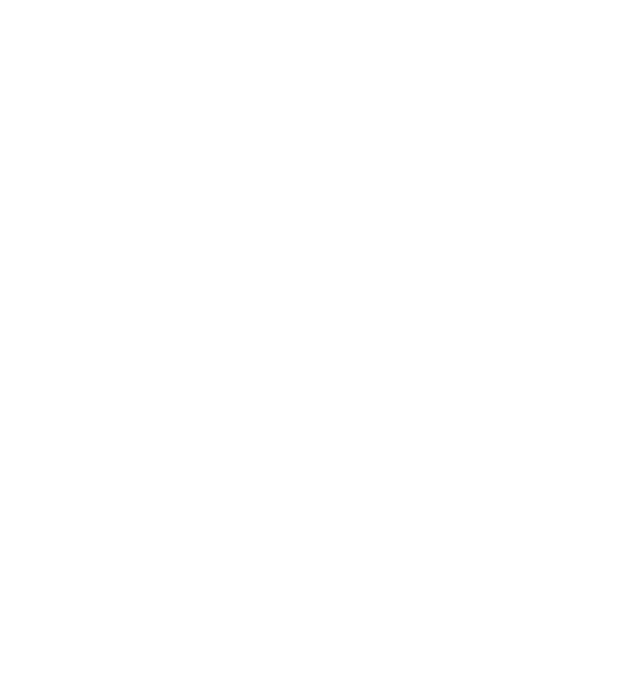
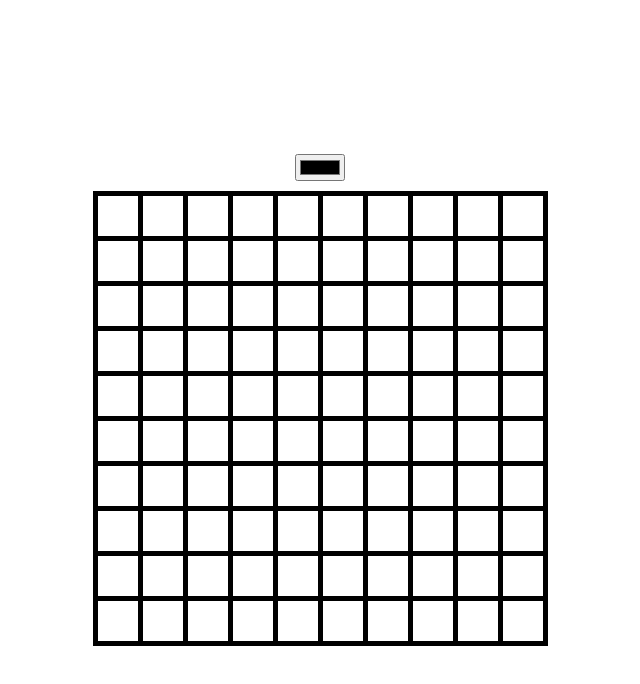
Before and after one commit to Askadhhh/painter, a website built with Vite: page index.html in a window 1280 px wide. Shown: the whole page, without its empty margins (320-960 px from the left). Built offline with nearby package versions, Linux system fonts and the light colour scheme.

Commit message:
grid setup

```diff
--- a/index.html
+++ b/index.html
@@ -9,6 +9,7 @@
     <link rel="stylesheet" href="style.css" />
   </head>
   <body>
+    <input type="color" />
     <div id="app"></div>
   </body>
 </html>
--- a/main.js
+++ b/main.js
@@ -1 +1,20 @@
 import "./style.css";
+
+const app = document.getElementById("app");
+
+Array(100)
+  .fill(null)
+  .forEach(() => {
+    const div = document.createElement("div");
+    div.classList.add("cell");
+
+    app.append(div);
+  });
+
+app.addEventListener("click", handlerClickDiv);
+
+function handlerClickDiv(event) {
+  // event.target - элемент на который кликнули
+  // .style.backgroundColor - свойство фона элемента
+  // .className - строка с именем класса у элемента
+}
--- a/style.css
+++ b/style.css
@@ -0,0 +1,32 @@
+* {
+  box-sizing: border-box;
+}
+
+body {
+  display: flex;
+  align-items: center;
+  justify-content: center;
+  flex-direction: column;
+  gap: 10px;
+  height: 100vh;
+  margin: 0;
+}
+
+#app {
+  display: flex;
+  flex-wrap: wrap;
+  width: 455px;
+  height: 455px;
+  gap: 5px;
+  border: 5px solid black;
+  background-color: black;
+}
+
+.cell {
+  width: 40px;
+  height: 40px;
+  background-color: white;
+}
+.cell:hover {
+  outline: 5px solid tomato;
+}
```
